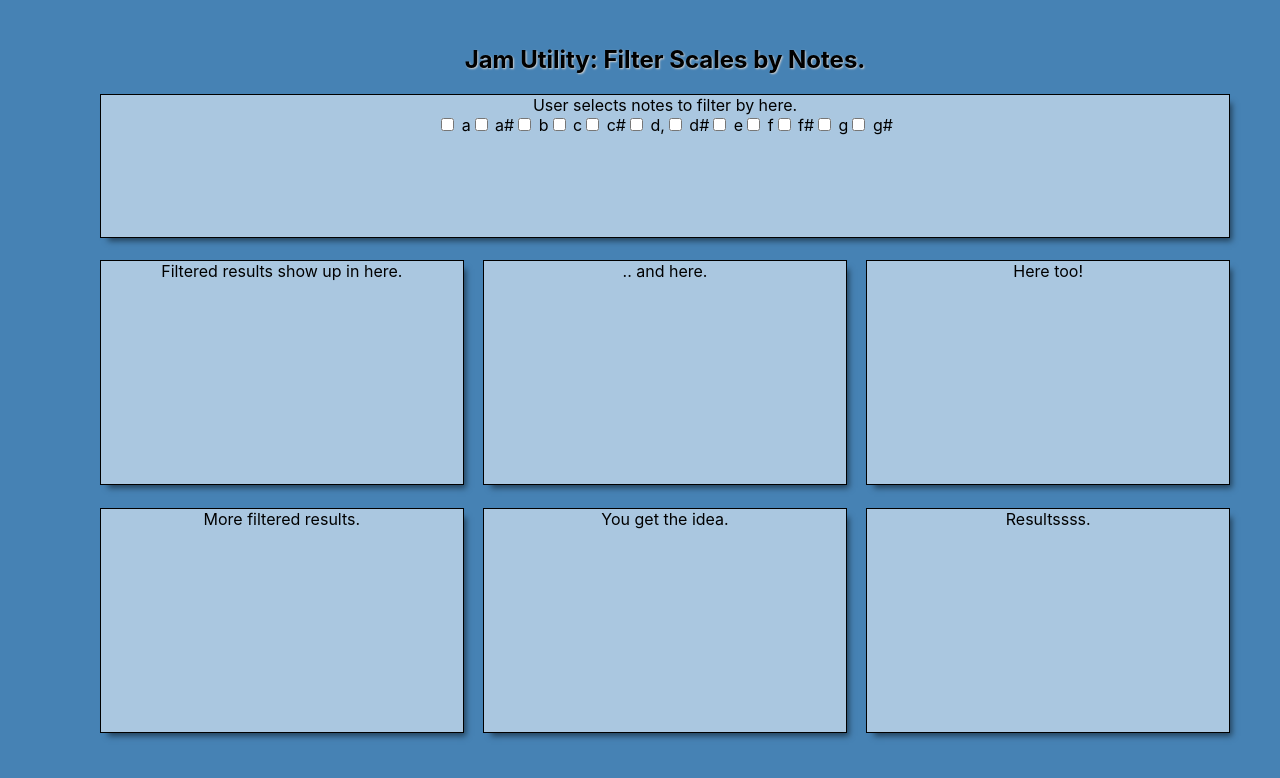
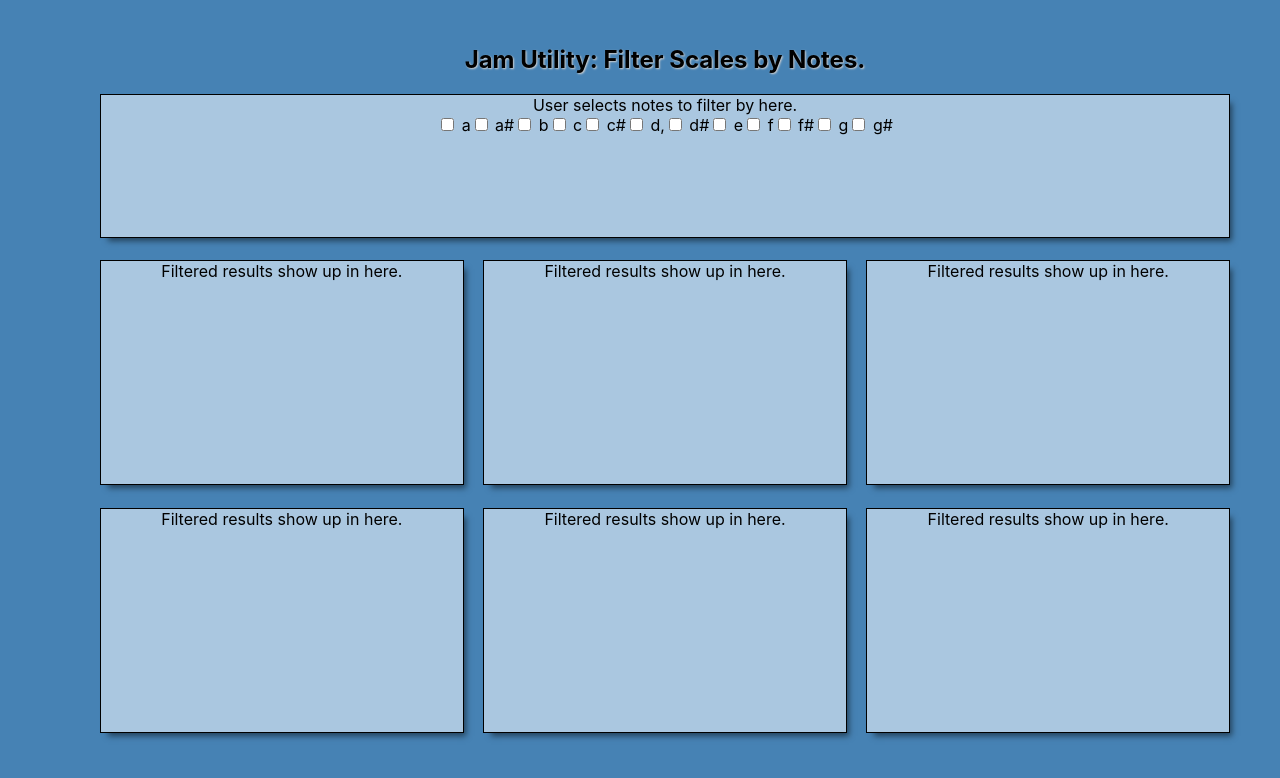
Before and after one commit to zhanknight/jam-utility, a React (Create React App) app: page / in a window 1280 px wide. Shown: the top 778 px of the page. Built offline with nearby package versions, Linux system fonts and the light colour scheme.

Commit message:
Created Resultbox component

```diff
--- a/src/App.js
+++ b/src/App.js
@@ -1,5 +1,6 @@
 import './App.css';
 import Checkboxes from './Checkboxes';
+import Resultbox from './Resultbox';
 
 
 function App() {
@@ -10,12 +11,12 @@ function App() {
     <div className="App-selectorbar"> User selects notes to filter by here.<br />
     <Checkboxes />
     </div>
-    <div class="App-item"> Filtered results show up in here. </div>
-    <div class="App-item"> .. and here. </div>
-    <div class="App-item"> Here too! </div>
-    <div class="App-item"> More filtered results. </div>
-    <div class="App-item"> You get the idea. </div>
-    <div class="App-item"> Resultssss. </div>
+    <Resultbox />
+    <Resultbox />
+    <Resultbox />
+    <Resultbox />
+    <Resultbox />
+    <Resultbox />
     </div>
     </div>
   );
--- /dev/null
+++ b/src/Resultbox.js
@@ -0,0 +1,9 @@
+function Resultbox() {
+
+    return (
+        <div class="App-item"> Filtered results show up in here. </div>
+
+    )
+}
+
+export default Resultbox;
```
